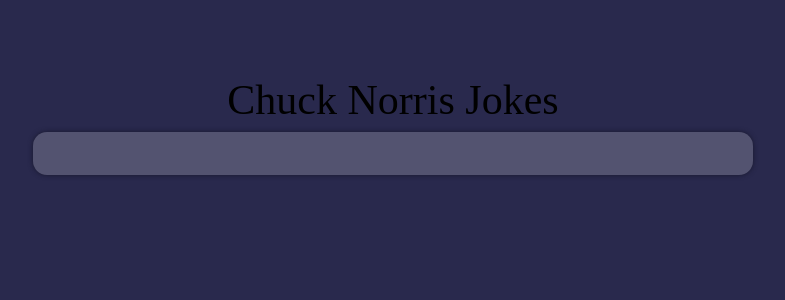
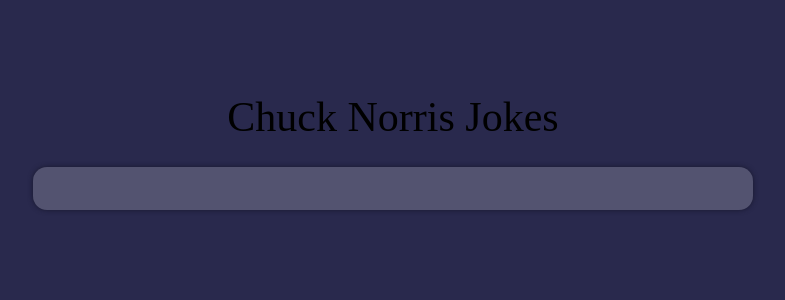
Before and after one commit to CarlosNassif/Chuck-Norris-Jokes, an Angular app: page / in a window 1280 px wide. Shown: the top 300 px of the page, without its empty margins (247-1032 px from the left). Built offline with nearby package versions, Linux system fonts and the light colour scheme; a web font is replaced by a local one.

Commit message:
style [test-1]: Update style on iOS

```diff
--- a/src/app/pages/results-page/results-page.component.html
+++ b/src/app/pages/results-page/results-page.component.html
@@ -20,7 +20,6 @@
 
   <mat-progress-spinner
     *ngIf="showLoading"
-    class="main__progress-spinner"
     [diameter]="50"
     [strokeWidth]="5"
     mode="indeterminate"
--- a/src/app/pages/results-page/results-page.component.scss
+++ b/src/app/pages/results-page/results-page.component.scss
@@ -32,11 +32,14 @@
     overflow: hidden;
     overflow-y: auto;
     padding: 0px 0.5em;
+    list-style: none;
   }
 
   &__item {
-    &::marker {
+    &::marker,
+    &::-webkit-details-marker {
       content: "";
+      display: none;
     }
     color: variables.$text-color;
     box-shadow: 0px 0px 5px variables.$background-color-shadow;
@@ -51,7 +54,8 @@
     color: variables.$text-color;
   }
 
-  &__progress-spinner {
+  & ::ng-deep .mat-progress-spinner circle,
+  .mat-spinner circle {
     stroke: variables.$text-color;
   }
 }
--- a/src/app/pages/search-page/search-page.component.scss
+++ b/src/app/pages/search-page/search-page.component.scss
@@ -6,6 +6,7 @@
     margin-top: 2em;
     font-size: 3em;
     text-align: center;
+    line-height: 1.6em;
   }
 
   &__searchbar {
--- a/src/index.html
+++ b/src/index.html
@@ -1,6 +1,8 @@
 <!DOCTYPE html>
 <html lang="en">
   <head>
+    <link rel="preconnect" href="https://fonts.googleapis.com" />
+    <link rel="preconnect" href="https://fonts.gstatic.com" crossorigin />
     <meta charset="utf-8" />
     <title>Chuck Norris Jokes</title>
     <base href="/" />
@@ -10,16 +12,20 @@
       type="image/x-icon"
       href="https://api.chucknorris.io/img/avatar/chuck-norris.png"
     />
-    <link rel="preconnect" href="https://fonts.googleapis.com" />
-    <link rel="preconnect" href="https://fonts.gstatic.com" crossorigin />
     <link
       href="https://fonts.googleapis.com/css2?family=Nabla&family=Roboto&display=swap"
       rel="stylesheet"
     />
-      <link rel="preconnect" href="https://fonts.gstatic.com">
-    <link href="https://fonts.googleapis.com/css2?family=Roboto:wght@300;400;500&display=swap" rel="stylesheet">
-    <link href="https://fonts.googleapis.com/icon?family=Material+Icons" rel="stylesheet">
-</head>
+
+    <link
+      href="https://fonts.googleapis.com/css2?family=Roboto:wght@300;400;500&display=swap"
+      rel="stylesheet"
+    />
+    <link
+      href="https://fonts.googleapis.com/icon?family=Material+Icons"
+      rel="stylesheet"
+    />
+  </head>
   <body class="mat-typography">
     <app-root></app-root>
   </body>
```
Also changed, not shown: src/styles.scss (+8 -2 lines).
